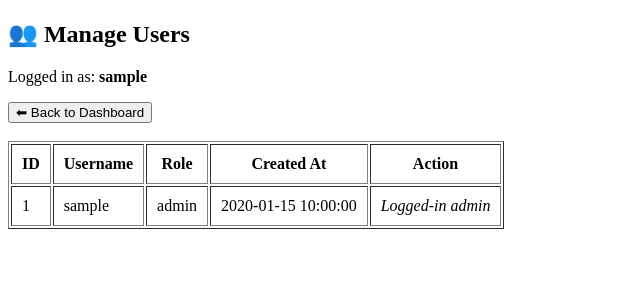
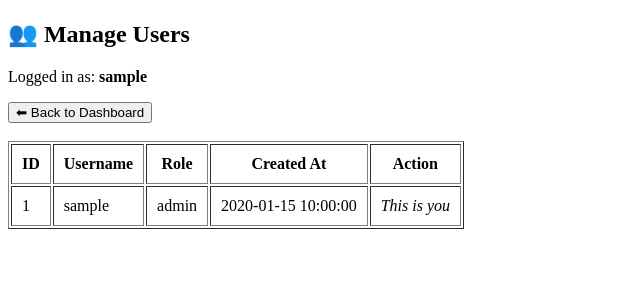
Before and after one commit to CyizaLandry5/Webo, a PHP site: page /php/manage_users.php in a window 1280 px wide. Shown: the top 300 px of the page, without its empty margins (0-640 px from the left). Run offline with PHP 8.4, Linux system fonts and the light colour scheme; the visitor is signed in with stand-in values (Sample User, id 1); tables that the repository leaves empty or names only in its code hold one stand-in row (values such as "Sample post").

Commit message:
logsFixed

```diff
--- a/php/manage_users.php
+++ b/php/manage_users.php
@@ -8,13 +8,23 @@ if (!isset($_SESSION['admin'])) {
 $conn = new mysqli("localhost", "u515424954_CyizaLandry", "Mpayimana@11111", "u515424954_my_webp");
 if ($conn->connect_error) die("Connection failed: " . $conn->connect_error);
 
-// Delete user if delete request received
+// Delete user if requested
 if (isset($_GET['delete']) && $_GET['delete'] !== $_SESSION['admin']) {
     $del_username = $_GET['delete'];
+
+    // Log before deletion
+    $log_action = "Deleted user: $del_username";
+    $log_stmt = $conn->prepare("INSERT INTO logs (username, action) VALUES (?, ?)");
+    $log_stmt->bind_param("ss", $_SESSION['admin'], $log_action);
+    $log_stmt->execute();
+    $log_stmt->close();
+
+    // Perform deletion
     $stmt = $conn->prepare("DELETE FROM users WHERE username = ?");
     $stmt->bind_param("s", $del_username);
     $stmt->execute();
     $stmt->close();
+
     header("Location: manage_users.php");
     exit;
 }
@@ -33,6 +43,7 @@ $result = $conn->query("SELECT id, username, role, created_at FROM users ORDER B
     <p>Logged in as: <strong><?php echo htmlspecialchars($_SESSION['admin']); ?></strong></p>
     <a href="dashboard.php"><button>⬅ Back to Dashboard</button></a>
     <br><br>
+
     <table border="1" cellpadding="10">
         <tr>
             <th>ID</th>
@@ -50,11 +61,11 @@ $result = $conn->query("SELECT id, username, role, created_at FROM users ORDER B
             <td><?php echo $row['created_at']; ?></td>
             <td>
                 <?php if ($row['username'] !== $_SESSION['admin']): ?>
-                    <a href="manage_users.php?delete=<?php echo urlencode($row['username']); ?>" onclick="return confirm('Are you sure?');">
+                    <a href="manage_users.php?delete=<?php echo urlencode($row['username']); ?>" onclick="return confirm('Are you sure you want to delete this user?');">
                         <button style="color:red;">Delete</button>
                     </a>
                 <?php else: ?>
-                    <em>Logged-in admin</em>
+                    <em>This is you</em>
                 <?php endif; ?>
             </td>
         </tr>
```
Also changed, not shown: php/index.php (+8 -1 lines).
